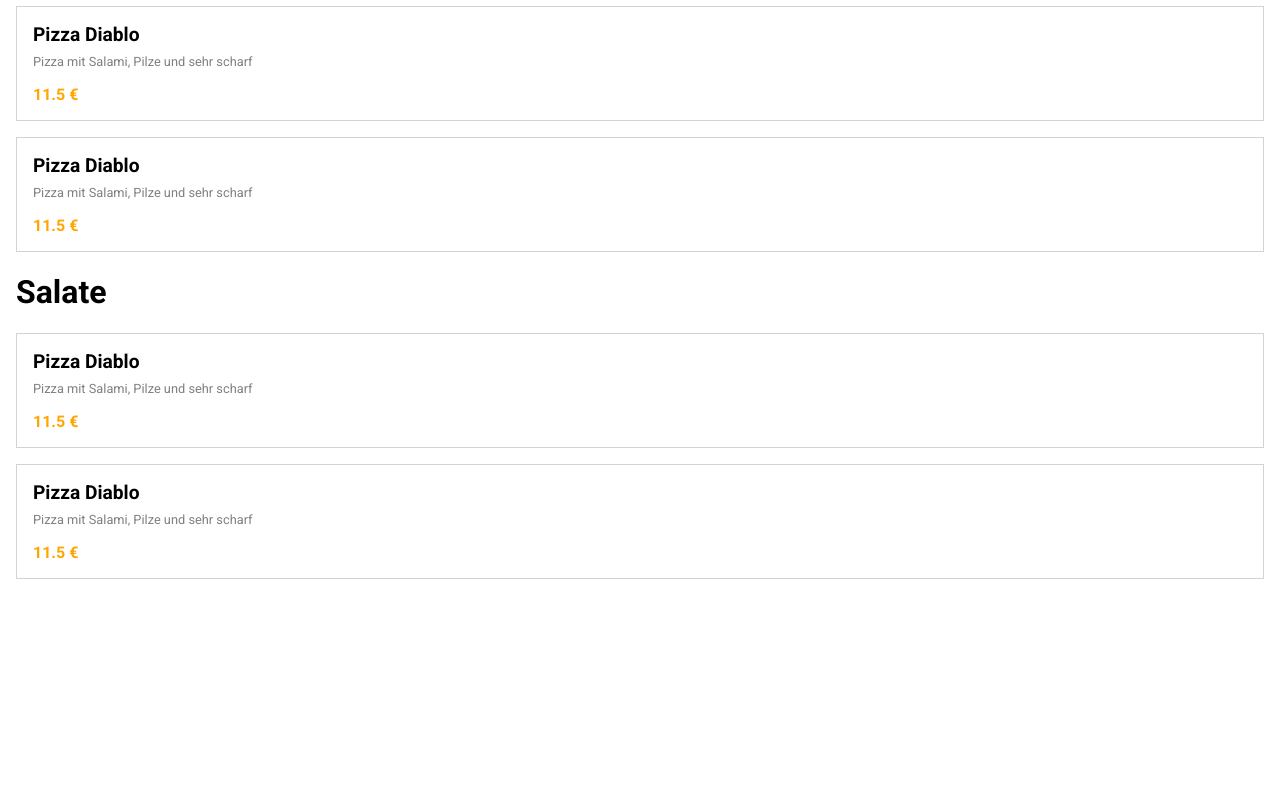
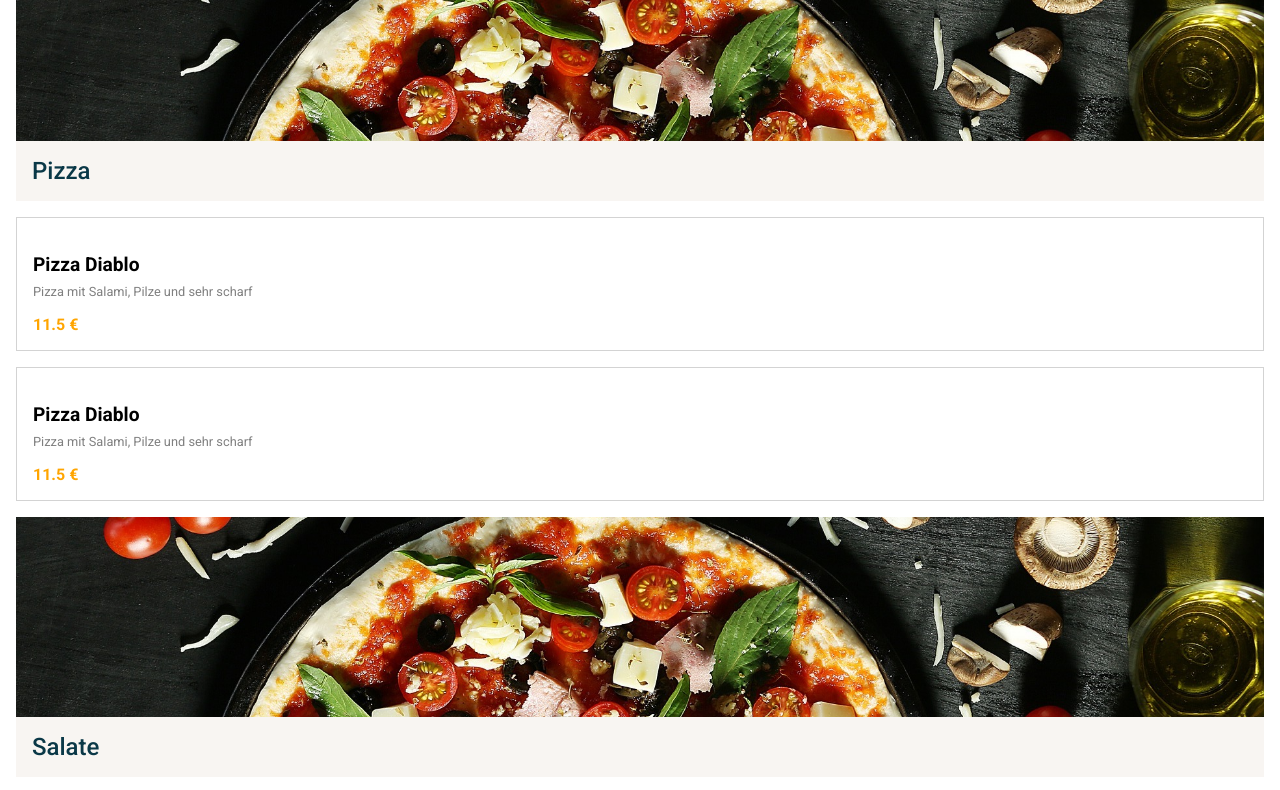
Before and after one commit to seweryn-korzekwa/Abschlussprojekt, a plain HTML site: page index.html in a window 1280 px wide. Shown: the part 519-1309 px from the top of the page. Before the commit the page ends 1114 px from the top, so only its background shows below. Drawn offline with Linux system fonts and the light colour scheme.

Commit message:
add generate.js file and editing js functions

```diff
--- a/css/style.css
+++ b/css/style.css
@@ -77,11 +77,6 @@ font-weight: 500;
     font-size: 0.9rem;
 }
 
-/* container für den mit JS generierte Seiteninhalt */
-.main_container {
-    margin: 1rem;
-}
-
 /* container für die Links */
 .meal_list {
     background-color: #f8f5f2;
@@ -141,6 +136,34 @@ font-weight: 500;
 /* --- JS GENERIC HTML ---------------------------------------------------------------------------------------------- */
 /* ------------------------------------------------------------------------------------------------------------------ */
 
+/* container für den mit JS generierte Seiteninhalt */
+.main_container {
+    margin: 1rem;
+}
+
+/* Container mit Bild und Überschrift */
+.heading_container {
+    margin: 1rem 0;
+}
+
+/* Überschrift Bild */
+.heading_img {
+    display: block;
+    width: 100%;
+    height: 200px;
+    object-fit: cover;
+    object-position: center;
+}
+
+/* Überschrift Text */
+.heading_txt {
+    font-weight: 500;
+    color: var(--darkColor);
+    background-color: #f8f5f2;
+    padding: 1rem;
+    margin: 0;
+}
+
 /* Mahlzeit container */
 .meal_container {
     display: flex;
@@ -151,7 +174,7 @@ font-weight: 500;
     background-color: white;
 }
 
-/* Mahlzeit container - zustand: Maus drüber schwebend */
+/* Mahlzeit container - zustand:hover */
 .meal_container:hover {
     background-color: aliceblue;
 }
@@ -173,3 +196,13 @@ font-weight: 500;
     color: orange;
     font-weight: 600;
 }
+
+/* ------------------------------------------------------------------------------------------------------------------ */
+/* --- SHOPPING CART ---------------------------------------------------------------------------------------------- */
+/* ------------------------------------------------------------------------------------------------------------------ */
+
+.shopping_cart_container {
+    height: 100vh;
+    width: 300px;
+    background-color: lightblue;
+}
--- a/index.html
+++ b/index.html
@@ -9,7 +9,7 @@
 </head>
 
 <!-- Funktion onload generiert Seiteninhalt (Mahlzeiten) -->
-<body onload="mealLoad()">
+<body onload="testLoad()">
 
 <!-- container für den header Bild, img eingebunden in style.css-->
 <div class="menu_image">
@@ -19,11 +19,11 @@
 <!-- container für den Firmennamen und beschreibung  -->
 <div class="menu_description">
     <h1> Restaurant Pizza & Salat </h1>
-    <span >Eine große auswahl an Pizzen für den großen Hunger. Bei bestellungen in der Mittagspause Sparen Sie 10%</span>
+    <span>Eine große auswahl an Pizzen für den großen Hunger. Bei bestellungen in der Mittagspause Sparen Sie 10%</span>
 </div>
 
 <!-- PROTOTYP: Liste mit links für die verschiedene Mahlzeiten  -->
-<div class="meal_list">
+<nav class="meal_list">
     <a href="#">Angebote</a>
     <a href="#">Pizza</a>
     <a href="#">Salate</a>
@@ -32,12 +32,16 @@
     <a href="#">Salate</a>
     <a href="#">Vorspeisen</a>
     <a href="#">Getränke</a>
-</div>
+</nav>
 
 <!-- container für die mit JavaScript dynamisch generierte Pizzas -->
-<div id="mainContainer" class="main_container"></div>
+<section id="mainContainer" class="main_container"></section>
 
-<!-- Einbindung einer externe JavaScript Datei -->
+<!-- container für den Warenkorb -->
+<section class="shopping_cart_container">Warenkorb</section>
+
+<!-- Einbindung externe JavaScript Dateien -->
+<script src="js/generate.js"></script>
 <script src="js/script.js"></script>
 
 </body>
--- /dev/null
+++ b/js/generate.js
@@ -0,0 +1,20 @@
+let mainCont = document.getElementById('mainContainer');
+
+function testMealHeading(img, heading) {
+    return mainCont.innerHTML += `
+        <div class="heading_container">
+        <img class="heading_img" src="${img}" alt="Image">
+        <h2 class="heading_txt">${heading}</h2>
+        </div>
+    `
+}
+
+function testMeals(mealName, mealDescription, mealPrice) {
+    return mainCont.innerHTML += `
+        <div class="meal_container">
+        <h3 class="meal_titel">${mealName}</h3>
+        <span class="meal_description">${mealDescription}</span>
+        <span class="meal_price">${mealPrice} &euro;</span>
+        </div>
+    `
+}
--- a/js/script.js
+++ b/js/script.js
@@ -1,56 +1,52 @@
-/* Attribute */
-let mainCont = document.getElementById('mainContainer');
-
 /* JSON Objekt */
 const data = {
     pizza: {
-        img: '',
-        categoryName: 'Pizza',
-        mealPosition: [
+        img: 'img/pizza-bg.jpg',
+        heading: 'Pizza',
+        meal: [
             {
-                mealName: 'Pizza Diablo',
-                mealDescription: 'Pizza mit Salami, Pilze und sehr scharf',
-                mealPrice: 11.50
+                name: 'Pizza Diablo',
+                description: 'Pizza mit Salami, Pilze und sehr scharf',
+                price: 11.50
             },
             {
-                mealName: 'Pizza Diablo',
-                mealDescription: 'Pizza mit Salami, Pilze und sehr scharf',
-                mealPrice: 11.50
+                name: 'Pizza Diablo',
+                description: 'Pizza mit Salami, Pilze und sehr scharf',
+                price: 11.50
             }
         ]
     },
     salad: {
-        img: '',
-        categoryName: 'Salate',
-        mealPosition: [
+        img: 'img/pizza-bg.jpg',
+        heading: 'Salate',
+        meal: [
             {
-                mealName: 'Pizza Diablo',
-                mealDescription: 'Pizza mit Salami, Pilze und sehr scharf',
-                mealPrice: 11.50
+                name: 'Pizza Diablo',
+                description: 'Pizza mit Salami, Pilze und sehr scharf',
+                price: 11.50
             },
             {
-                mealName: 'Pizza Diablo',
-                mealDescription: 'Pizza mit Salami, Pilze und sehr scharf',
-                mealPrice: 11.50
+                name: 'Pizza Diablo',
+                description: 'Pizza mit Salami, Pilze und sehr scharf',
+                price: 11.50
             }
         ]
     }
 }
 
-/* Funktionen */
-function mealLoad() {
+function testLoad() {
     for (const dataKey in data) {
 
-        mainCont.innerHTML += `<h1>${data[dataKey].categoryName}</h1>`
+        let img = data[dataKey].img;
+        let heading = data[dataKey].heading;
+        testMealHeading(img, heading)
 
-        for (let i = 0; i < data[dataKey].mealPosition.length; i++) {
-            mainCont.innerHTML += `
-            <div class="meal_container">
-            <span class="meal_titel"> ${data[dataKey].mealPosition[i].mealName} </span>
-            <span class="meal_description"> ${data[dataKey].mealPosition[i].mealDescription} </span>
-            <span class="meal_price"> ${data[dataKey].mealPosition[i].mealPrice} &euro;</span>
-            </div>
-        `
+        for (let i = 0; i < data[dataKey].meal.length; i++) {
+
+            let mealName = data[dataKey].meal[i].name;
+            let mealDescription = data[dataKey].meal[i].description;
+            let mealPrice = data[dataKey].meal[i].price;
+            testMeals(mealName, mealDescription, mealPrice)
         }
     }
 }
```
